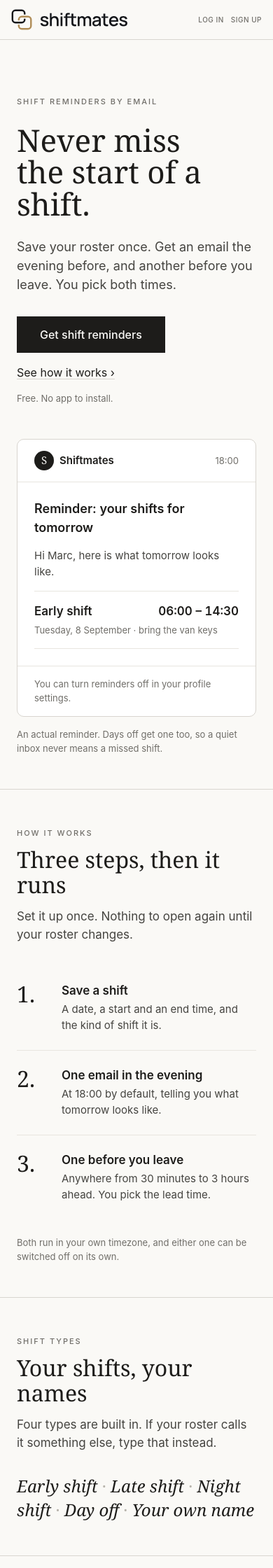
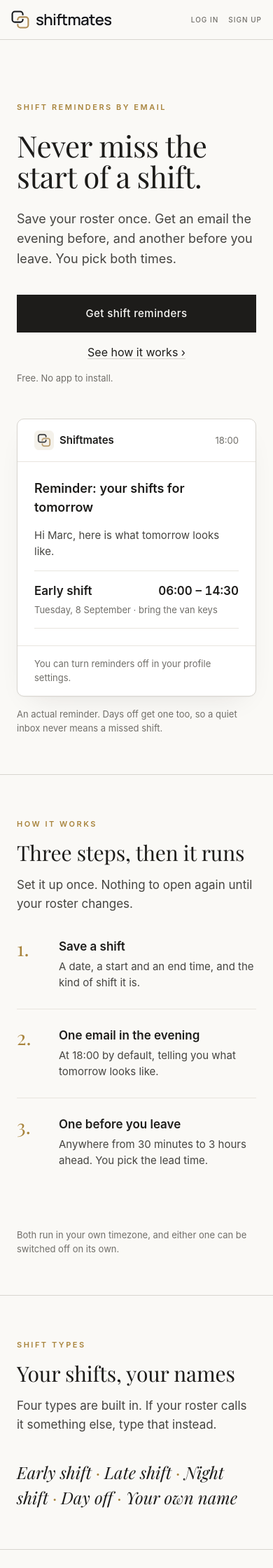
Before and after one commit to AntonB1608/schichtplan-online, a Flask app: page / in a window 390 px wide. Shown: the top 2240 px of the page at 70% size. Run offline with Flask 3, Linux system fonts and the light colour scheme; some libraries are stand-ins or nearby versions.

Commit message:
Premium redesign: self-hosted serif, editorial layout, mobile fixes
- Self-host Playfair Display (woff2, latin) so headlines render the
  same on every device instead of falling back to Times on Windows
  and Android; GDPR-friendly, no Google request from visitors
- Two-column editorial grid for homepage sections, gold accent for
  kickers, step numbers and separators, centered closing CTA with a
  gold hairline
- Card shadows, button and link transitions, input focus ring,
  scroll-reveal animation honoring prefers-reduced-motion
- Mobile: navbar wraps instead of overflowing the viewport, shift
  cards no longer bleed past the screen edge, long notes and custom
  shift names wrap, full-width CTAs
- Footer mark, mail mockup uses the brand avatar image

```diff
--- a/static/css/main.css
+++ b/static/css/main.css
@@ -1,4 +1,19 @@
 
+
+@font-face {
+  font-family: "Playfair Display";
+  src: url("../fonts/playfair-display-latin.woff2") format("woff2");
+  font-weight: 400 900;
+  font-style: normal;
+  font-display: swap;
+}
+@font-face {
+  font-family: "Playfair Display";
+  src: url("../fonts/playfair-display-latin-italic.woff2") format("woff2");
+  font-weight: 400 900;
+  font-style: italic;
+  font-display: swap;
+}
 
 :root {
 
@@ -11,9 +26,14 @@
   --linie-hell: #e8e5df;
   --rot: #9e2b25;
   --gruen: #2e6b39;
+  --gold: #a8843c;
 
-  --serife: "Didot", "New York", Georgia, "Times New Roman", serif;
+  --serife: "Playfair Display", "Didot", "New York", Georgia, serif;
   --sans: -apple-system, BlinkMacSystemFont, "Segoe UI", Roboto, "Helvetica Neue", Arial, sans-serif;
+
+  --schatten-karte: 0 1px 2px rgba(29, 28, 26, 0.03), 0 16px 40px -20px rgba(29, 28, 26, 0.12);
+  --schatten-hover: 0 2px 4px rgba(29, 28, 26, 0.05), 0 20px 48px -20px rgba(29, 28, 26, 0.18);
+  --uebergang: 0.2s ease;
 }
 
 
@@ -23,6 +43,7 @@
 html {
   background: var(--papier);
   scroll-behavior: smooth;
+  scroll-padding-top: 80px;
 }
 
 body {
@@ -33,10 +54,19 @@ body {
   color: var(--tinte);
   font: 17px/1.5 var(--sans);
   -webkit-font-smoothing: antialiased;
+  overflow-x: clip;
 }
 
-a { color: var(--tinte); text-decoration: underline; text-underline-offset: 3px; text-decoration-color: var(--linie); }
-a:hover { text-decoration-color: var(--tinte); }
+::selection { background: var(--tinte); color: var(--papier); }
+
+a {
+  color: var(--tinte);
+  text-decoration: underline;
+  text-underline-offset: 3px;
+  text-decoration-color: var(--linie);
+  transition: text-decoration-color var(--uebergang), color var(--uebergang);
+}
+a:hover { text-decoration-color: var(--gold); }
 
 :focus-visible { outline: 2px solid var(--tinte); outline-offset: 3px; }
 
@@ -52,8 +82,8 @@ a:hover { text-decoration-color: var(--tinte); }
 
 
 h1, h2, h3 { margin: 0; color: var(--tinte); }
-h1 { font: 400 68px/1.04 var(--serife); }
-h2 { font: 400 40px/1.12 var(--serife); }
+h1 { font: 400 clamp(44px, 6vw, 68px)/1.06 var(--serife); letter-spacing: -0.01em; }
+h2 { font: 400 clamp(30px, 4vw, 40px)/1.14 var(--serife); letter-spacing: -0.005em; }
 h3 { font: 600 17px/1.35 var(--sans); }
 
 
@@ -62,7 +92,7 @@ h3 { font: 600 17px/1.35 var(--sans); }
 p { margin: 0 0 16px; }
 p:last-child { margin-bottom: 0; }
 
-.lede { color: var(--text); font-size: 20px; }
+.lede { color: var(--text); font-size: 20px; line-height: 1.6; }
 
 .muted, .field-hint, .hero-note, .notice-hint,
 .mail-caption, .fineprint, .legal-source {
@@ -72,10 +102,10 @@ p:last-child { margin-bottom: 0; }
 
 
 .caps, .kicker, .legal-caps {
-  color: var(--grau);
+  color: var(--gold);
   font-size: 11px;
-  font-weight: 500;
-  letter-spacing: 2px;
+  font-weight: 600;
+  letter-spacing: 2.5px;
   text-transform: uppercase;
 }
 
@@ -100,7 +130,9 @@ p:last-child { margin-bottom: 0; }
   position: sticky;
   top: 0;
   z-index: 10;
-  background: var(--papier);
+  background: rgba(250, 249, 246, 0.92);
+  -webkit-backdrop-filter: blur(8px);
+  backdrop-filter: blur(8px);
   border-bottom: 1px solid var(--linie);
 }
 
@@ -108,17 +140,18 @@ p:last-child { margin-bottom: 0; }
   display: flex;
   align-items: center;
   justify-content: space-between;
-  height: 56px;
+  height: 60px;
   max-width: 1024px;
   margin-inline: auto;
   padding-inline: 24px;
 }
 
-.navbar-logo a { font: 400 22px var(--serife); text-decoration: none; }
+.navbar-logo a { display: block; text-decoration: none; }
 
-.navbar-links { display: flex; gap: 24px; }
+.navbar-links { display: flex; gap: 28px; min-width: 0; }
 
 .navbar-links a {
+  position: relative;
   display: inline-flex;
   align-items: center;
   height: 44px;
@@ -128,9 +161,22 @@ p:last-child { margin-bottom: 0; }
   letter-spacing: 2px;
   text-transform: uppercase;
   text-decoration: none;
+  transition: color var(--uebergang);
+}
+.navbar-links a::after {
+  content: "";
+  position: absolute;
+  left: 0; right: 0; bottom: 6px;
+  height: 1px;
+  background: var(--tinte);
+  transform: scaleX(0);
+  transform-origin: left;
+  transition: transform 0.25s ease;
 }
 .navbar-links a:hover { color: var(--tinte); }
-.navbar-links a[aria-current="page"] { color: var(--tinte); border-bottom: 1px solid var(--tinte); }
+.navbar-links a:hover::after { transform: scaleX(1); }
+.navbar-links a[aria-current="page"] { color: var(--tinte); }
+.navbar-links a[aria-current="page"]::after { transform: scaleX(1); }
 
 
 
@@ -143,22 +189,32 @@ p:last-child { margin-bottom: 0; }
   border: 1px solid var(--tinte);
   background: var(--tinte);
   color: var(--papier);
-  font: 500 16px var(--sans);
+  font: 500 15px var(--sans);
+  letter-spacing: 0.03em;
   text-decoration: none;
   white-space: nowrap;
   cursor: pointer;
+  transition: background var(--uebergang), color var(--uebergang),
+              border-color var(--uebergang), box-shadow var(--uebergang),
+              transform var(--uebergang);
 }
-.btn:hover { background: #000; color: #fff; }
+.btn:hover {
+  background: #000;
+  color: #fff;
+  box-shadow: 0 12px 24px -12px rgba(29, 28, 26, 0.4);
+  transform: translateY(-1px);
+}
+.btn:active { transform: translateY(0); box-shadow: none; }
 
-.btn-lg { min-height: 52px; }
+.btn-lg { min-height: 54px; padding-inline: 40px; }
 .btn-block { display: flex; width: 100%; }
 
 
 .btn-ghost { background: none; color: var(--tinte); border-color: var(--linie); }
-.btn-ghost:hover { background: none; color: var(--tinte); border-color: var(--tinte); }
+.btn-ghost:hover { background: none; color: var(--tinte); border-color: var(--tinte); box-shadow: none; }
 
 .btn-danger { background: none; border: none; color: var(--grau); font-size: 14px; padding: 0 8px; }
-.btn-danger:hover { background: none; color: var(--rot); }
+.btn-danger:hover { background: none; color: var(--rot); box-shadow: none; transform: none; }
 
 .link-more { font-size: 16px; white-space: nowrap; }
 
@@ -308,69 +373,97 @@ tbody tr:hover { background: var(--papier); }
   font-size: 15px;
   counter-increment: schritt;
 }
-.notice-steps li::before { content: counter(schritt) "."; min-width: 20px; font: 400 18px var(--serife); }
+.notice-steps li::before { content: counter(schritt) "."; min-width: 20px; font: 400 18px var(--serife); color: var(--gold); }
 
 .notice-hint { margin-top: 24px; }
 .notice-card .btn { margin-top: 24px; }
 
 
-.hero { padding-block: 96px; }
+.hero { padding-block: 104px 96px; }
 .hero-grid {
   display: grid;
   grid-template-columns: 1fr 400px;
-  gap: 64px;
+  gap: 72px;
   align-items: center;
 }
 
 .kicker { display: block; margin-bottom: 24px; }
 .hero h1 { max-width: 12ch; }
 .hero .lede { max-width: 38ch; margin-top: 24px; }
-.hero-actions { display: flex; align-items: center; gap: 24px; margin-top: 32px; }
+.hero-actions { display: flex; align-items: center; gap: 24px; margin-top: 36px; }
 .hero-note { margin-top: 16px; }
 
 
-.band { padding-block: 64px; border-top: 1px solid var(--linie); }
+/* Editorial-Raster: Kopf links, Inhalt rechts */
+.band { padding-block: 88px; border-top: 1px solid var(--linie); }
 
-.section-head { margin-bottom: 32px; }
-.section-head h2 { margin-top: 8px; }
-.section-head .muted { max-width: 52ch; margin-top: 16px; color: var(--text); font-size: 17px; }
+.band > .wrap {
+  display: grid;
+  grid-template-columns: minmax(0, 5fr) minmax(0, 7fr);
+  column-gap: 72px;
+  align-items: start;
+}
+.band > .wrap > .section-head { grid-column: 1; margin-bottom: 0; }
+.band > .wrap > :not(.section-head) { grid-column: 2; }
 
-.steps { margin: 0; padding: 0; list-style: none; counter-reset: schritt; max-width: 720px; }
+.section-head h2 { margin-top: 12px; }
+.section-head .muted { max-width: 40ch; margin-top: 16px; color: var(--text); font-size: 17px; line-height: 1.6; }
+
+.steps { margin: 0; padding: 0; list-style: none; counter-reset: schritt; }
 .steps li {
   display: grid;
-  grid-template-columns: 72px 1fr;
+  grid-template-columns: 64px 1fr;
   gap: 24px;
-  padding-block: 24px;
+  padding-block: 26px;
   border-top: 1px solid var(--linie-hell);
   counter-increment: schritt;
 }
-.steps li:first-child { border-top: none; }
-.steps li::before { content: counter(schritt) "."; font: 400 32px/1 var(--serife); }
-.steps p { margin: 4px 0 0; color: var(--text); font-size: 15px; }
+.steps li:first-child { border-top: none; padding-top: 0; }
+.steps li::before { content: counter(schritt) "."; font: 400 34px/1 var(--serife); color: var(--gold); }
+.steps p { margin: 6px 0 0; color: var(--text); font-size: 15px; }
 
-.fineprint { max-width: 720px; margin-top: 24px; }
+.fineprint { margin-top: 24px; grid-column: 2; }
 
-.types-line { margin: 0; max-width: 32ch; font: italic 400 36px/1.4 var(--serife); }
-.types-line .sep { color: #b8b4ac; font-style: normal; }
+.types-line { margin: 0; font: italic 400 clamp(26px, 3.2vw, 38px)/1.5 var(--serife); }
+.types-line .sep { color: var(--gold); font-style: normal; }
 
-.trust { margin: 0; max-width: 720px; }
+.trust { margin: 0; }
 .trust > div {
   display: grid;
-  grid-template-columns: 280px 1fr;
+  grid-template-columns: 260px 1fr;
   gap: 24px;
-  padding-block: 16px;
+  padding-block: 18px;
   border-top: 1px solid var(--linie-hell);
 }
-.trust > div:first-child { border-top: none; }
+.trust > div:first-child { border-top: none; padding-top: 0; }
 .trust dt { font-weight: 600; }
 .trust dd { margin: 0; color: var(--text); font-size: 15px; }
 
-.closing { padding-block: 96px; }
-.closing .btn { margin-top: 32px; }
+/* Schlussakkord: mittig, mit goldener Haarlinie */
+.closing { padding-block: 128px; }
+.closing > .wrap { display: block; text-align: center; }
+.closing > .wrap::before {
+  content: "";
+  display: block;
+  width: 48px;
+  height: 1px;
+  margin: 0 auto 40px;
+  background: var(--gold);
+}
+.closing h2 { font-size: clamp(34px, 5vw, 52px); }
+.closing .btn { margin-top: 36px; }
 
 
 
-.mail { background: var(--weiss); border: 1px solid var(--linie); border-radius: 10px; overflow: hidden; }
+.mail {
+  background: var(--weiss);
+  border: 1px solid var(--linie);
+  border-radius: 10px;
+  overflow: hidden;
+  box-shadow: var(--schatten-karte);
+  transition: box-shadow 0.35s ease, transform 0.35s ease;
+}
+.mail:hover { box-shadow: var(--schatten-hover); transform: translateY(-2px); }
 
 .mail-bar { display: flex; align-items: center; gap: 8px; padding: 16px 24px; border-bottom: 1px solid var(--linie-hell); }
 .mail-avatar { width: 28px; height: 28px; }
@@ -431,34 +526,74 @@ footer p { margin: 0; }
 
 
 
+/* Sanftes Einblenden beim Scrollen (JS setzt .reveal, Beobachter setzt .is-visible) */
+.reveal { opacity: 0; transform: translateY(18px); transition: opacity 0.7s ease, transform 0.7s ease; }
+.reveal.is-visible { opacity: 1; transform: none; }
+
+@media (prefers-reduced-motion: reduce) {
+  html { scroll-behavior: auto; }
+  .reveal { opacity: 1; transform: none; transition: none; }
+  .btn, .mail, a, tbody tr { transition: none; }
+}
+
+
+
 @media (max-width: 760px) {
-  h1 { font-size: 44px; }
+  h1 { font-size: 42px; }
 
-  .navbar { padding-inline: 16px; gap: 16px; }
-  .navbar-logo a { font-size: 18px; }
-  .navbar-links { gap: 10px; }
-  .navbar-links a { font-size: 10px; letter-spacing: 0.5px; white-space: nowrap; }
+  .navbar {
+    height: auto;
+    min-height: 56px;
+    flex-wrap: wrap;
+    row-gap: 0;
+    padding-block: 8px;
+    padding-inline: 16px;
+    gap: 12px;
+  }
+  .navbar-logo img { height: 26px !important; }
+  .navbar-links { flex-wrap: wrap; gap: 4px 14px; }
+  .navbar-links a { height: 36px; font-size: 10px; letter-spacing: 1px; white-space: nowrap; }
+  .navbar-links a::after { bottom: 4px; }
 
-  h2 { font-size: 32px; }
+  h2 { font-size: 30px; }
   .page-head h2, .form-card h2, .notice-card h2, .legal h2 { font-size: 28px; }
 
-  .hero { padding-block: 48px; }
+  .hero { padding-block: 56px; }
   .hero-grid { grid-template-columns: 1fr; gap: 48px; } /* Mail rutscht unter den Text */
   .hero .lede { font-size: 18px; }
-  .hero-actions { flex-direction: column; align-items: flex-start; gap: 16px; }
-  .band { padding-block: 48px; }
-  .closing { padding-block: 64px; }
+  .hero-actions { flex-direction: column; align-items: stretch; gap: 16px; }
+  .hero-actions .btn { width: 100%; }
+  .hero-actions .link-more { text-align: center; }
+
+  .band { padding-block: 56px; }
+  .band > .wrap { grid-template-columns: 1fr; row-gap: 36px; }
+  .band > .wrap > .section-head,
+  .band > .wrap > :not(.section-head) { grid-column: 1; }
+  .fineprint { grid-column: 1; }
+
+  .closing { padding-block: 80px; }
+  .closing > .wrap::before { margin-bottom: 32px; }
+  .closing .btn { width: 100%; }
+
   .page { padding: 32px 0 64px; }
 
-  .steps li { grid-template-columns: 48px 1fr; gap: 16px; }
+  .steps li { grid-template-columns: 44px 1fr; gap: 16px; }
+  .steps li::before { font-size: 28px; }
   .types-line { font-size: 24px; }
   .trust > div { grid-template-columns: 1fr; gap: 4px; }
   .field-row { flex-direction: column; gap: 0; }
-  .form-card, .notice-card { padding: 24px; }
+  .form-card, .notice-card { padding: 28px 20px; }
 
-  .table-card { background: none; border: none; }
+  .table-card { background: none; border: none; box-shadow: none; }
   thead { display: none; }
-  tbody tr { display: block; margin-bottom: 16px; padding: 8px 0; background: var(--weiss); border: 1px solid var(--linie); }
+  tbody tr {
+    display: block;
+    margin-bottom: 16px;
+    padding: 8px 0;
+    background: var(--weiss);
+    border: 1px solid var(--linie);
+    box-shadow: var(--schatten-karte);
+  }
   tbody tr:hover { background: var(--weiss); }
   tbody td {
     display: flex;
--- a/templates/base.html
+++ b/templates/base.html
@@ -8,6 +8,7 @@
     <link rel="icon" href="{{ url_for('static', filename='brand/favicon.svg') }}" type="image/svg+xml">
     <link rel="icon" href="{{ url_for('static', filename='brand/favicon.ico') }}" sizes="any">
     <link rel="apple-touch-icon" href="{{ url_for('static', filename='brand/apple-touch-icon.png') }}">
+    <link rel="preload" href="{{ url_for('static', filename='fonts/playfair-display-latin.woff2') }}" as="font" type="font/woff2" crossorigin>
     <link rel="stylesheet" href="{{ url_for('static', filename='css/main.css') }}">
     {% block head %}{% endblock %}
 </head>
@@ -48,6 +49,7 @@
 
     <footer>
         <div class="footer-inner">
+            <img class="footer-mark" src="{{ url_for('static', filename='brand/shiftmates-symbol.svg') }}" alt="" aria-hidden="true">
             <ul class="footer-links">
                 <li><a href="/reset">Reset password</a></li>
                 <li><a href="/unsubscribe">Unsubscribe</a></li>
@@ -58,6 +60,22 @@
         </div>
     </footer>
 
+    <script>
+      (function () {
+        if (window.matchMedia('(prefers-reduced-motion: reduce)').matches || !('IntersectionObserver' in window)) return;
+        var els = document.querySelectorAll('.band > .wrap > *, .hero-copy, .hero-mail, .form-card, .notice-card, .table-card');
+        var io = new IntersectionObserver(function (entries) {
+          entries.forEach(function (e) {
+            if (e.isIntersecting) { e.target.classList.add('is-visible'); io.unobserve(e.target); }
+          });
+        }, { rootMargin: '0px 0px -8% 0px' });
+        els.forEach(function (el) {
+          if (el.getBoundingClientRect().top < window.innerHeight * 0.9) return;
+          el.classList.add('reveal');
+          io.observe(el);
+        });
+      })();
+    </script>
     {% block scripts %}{% endblock %}
 </body>
 </html>
--- a/templates/homepage.html
+++ b/templates/homepage.html
@@ -26,11 +26,7 @@
     <div class="hero-mail">
       <article class="mail">
         <div class="mail-bar">
-          <svg class="mail-avatar" viewBox="0 0 28 28" aria-hidden="true">
-            <circle cx="14" cy="14" r="14" fill="#1d1c1a"/>
-            <text x="14" y="19" text-anchor="middle" font-family="Georgia, serif"
-                  font-size="15" fill="#faf9f6">S</text>
-          </svg>
+          <img class="mail-avatar" src="{{ url_for('static', filename='brand/mail-avatar.png') }}" alt="" aria-hidden="true">
           <span class="mail-from">Shiftmates</span>
           <span class="mail-time">18:00</span>
         </div>
```
Also changed, not shown: other parts of static/css/main.css (+27 -11 lines), static/fonts/playfair-display-latin-italic.woff2 (added), static/fonts/playfair-display-latin.woff2 (added).
